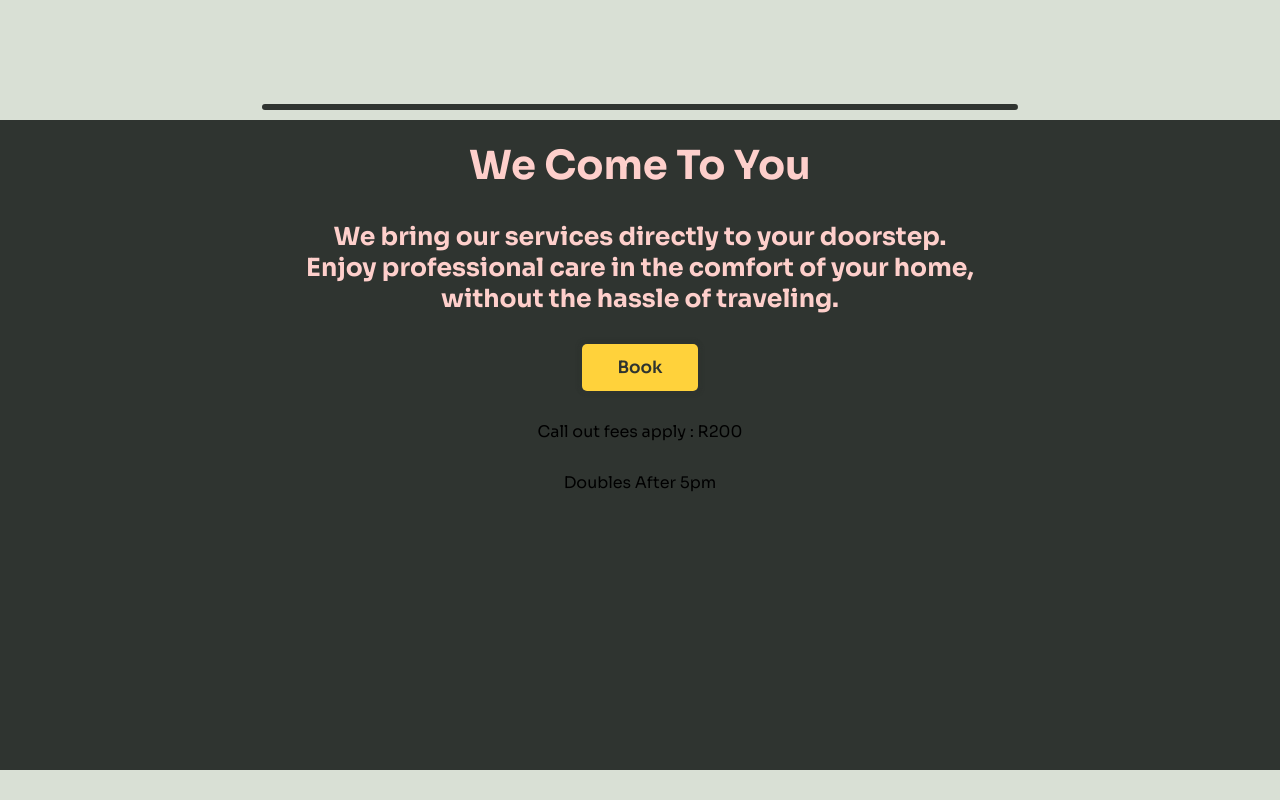
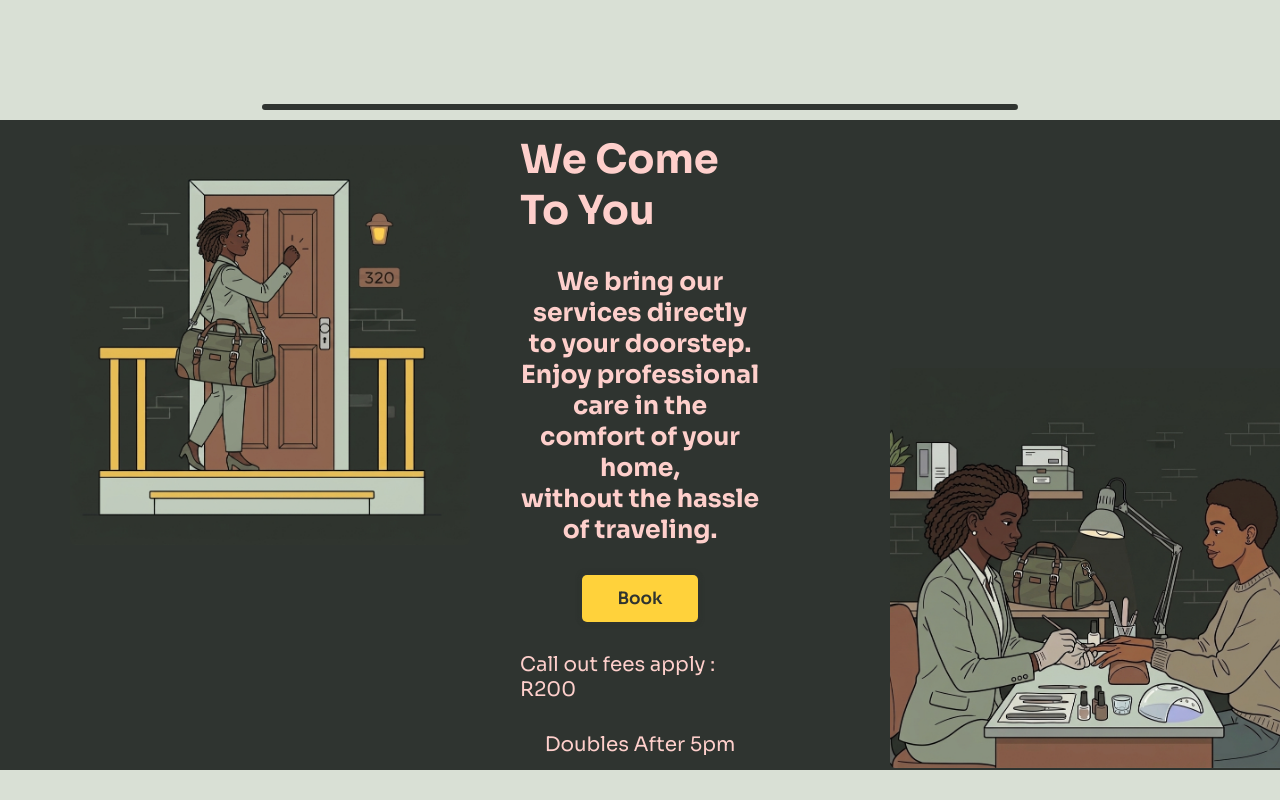
Before and after one commit to Seanjohnferesi/Wakanaka-Website-React-PT2, a React (Vite) app: page / in a window 1280 px wide. Shown: the part 1580-2380 px from the top of the page. Built offline with nearby package versions, Linux system fonts and the light colour scheme.

Commit message:
styled the our works section and added relevant infomation

```diff
--- a/src/components/WhyChooseUs.jsx
+++ b/src/components/WhyChooseUs.jsx
@@ -1,10 +1,12 @@
 import "../styles/why-choose-us.css"
-import car from "../assets/icons/sedan.png"
-import house from "../assets/icons/home.png"
+import door from "../assets/our-works/door.jpg"
+import mani from "../assets/our-works/mani.jpg"
 
 function WhyChooseUs () {
     return(
         <section className="mobile-service">
+            <img src={door} alt="door" />
+            <div className="mobile-service-container">
                 <h1>We Come To You</h1>
                 <h2>We bring our services directly to your doorstep.<br/>
                     Enjoy professional care in the comfort of your home,<br/>
@@ -13,12 +15,14 @@ function WhyChooseUs () {
                 <button
                     onClick={() => window.location.href = "https://wa.me/message/IEQ7TPG6URGHO1"}
                 >Book</button>
-                {/* <div className="delivery-container">
-                    <img className="delivery-icon" src={car} alt={car} />
-                </div> */}
 
                 <p>Call out fees apply : R200 </p>
                 <p>Doubles After 5pm </p>
+            </div>
+
+            <img src={mani} alt="mini" />
+
+
         </section>
     )
 }
--- a/src/pages/Gallery.jsx
+++ b/src/pages/Gallery.jsx
@@ -13,8 +13,7 @@ import "../styles/gallery.css"
 function Gallery() {
     return(
         <div className="gallery-container">
-            <h1>Gallery</h1>
-            <p>Check out some of our work below!</p>
+
 
             <div className="pictures-container">
                 <img src= {pic1} alt="nail-care" />
--- a/src/styles/ServicesPage/separate-services-page.css
+++ b/src/styles/ServicesPage/separate-services-page.css
@@ -55,3 +55,7 @@
 .waxing-container{
     padding: 80px 0 40px 0
 }
+
+.categories{
+    padding-bottom: 40px
+}
--- a/src/styles/our-works.css
+++ b/src/styles/our-works.css
@@ -20,7 +20,7 @@
 }
 
 .our-works-container{
-    padding-bottom: 10000px;
+    padding-bottom: 100px;
 
 }
 
--- a/src/styles/why-choose-us.css
+++ b/src/styles/why-choose-us.css
@@ -2,11 +2,20 @@
     width: 100%;
     height: 650px;
     display: flex;
+    justify-content: center;
     align-items: center;
-    flex-direction: column;
-    gap: 30px;
+    flex-direction: row;
+    gap: 100px;
     padding: 20px;
     background-color: var(--bg-color);
+}
+
+.mobile-service-container{
+    display: flex;
+    flex-direction: column;
+    justify-content: center;
+    align-items: center;
+    gap: 30px
 }
 
 .mobile-service h1 {
@@ -34,21 +43,23 @@
     cursor: pointer;
 }
 
-/***** CAR AND HOUSE *****/
-.delivery-container{
-    margin-top: 100px;
-    width: 85%;
-    display: flex;
-    align-items: center;
+.mobile-service p {
+    color: var(--txt-color);
+    font-size: 20px;
 }
 
-/***** HOUSE *****/
-.delivery-container img:nth-last-of-type(1){
-    /* width: 200px; */
-    transform: translateX(415px);
+.mobile-service img:nth-child(1) {
+    width: 400px;
+    height: 400px;
+    border-radius: 5px;
+    object-fit: cover;
+    transform: translate(50px, -100px)
 }
 
-/***** CAR *****/
-.delivery-container img:nth-last-of-type(2){
-    transform: translateY(40px);
+.mobile-service img:nth-child(3) {
+    width: 400px;
+    height: 400px;
+    border-radius: 5px;
+    object-fit: cover;
+    transform: translate(30px,123px);
 }
```
Also changed, not shown: src/assets/our-works/door.jpg (added), src/assets/our-works/mani.jpg (added).
